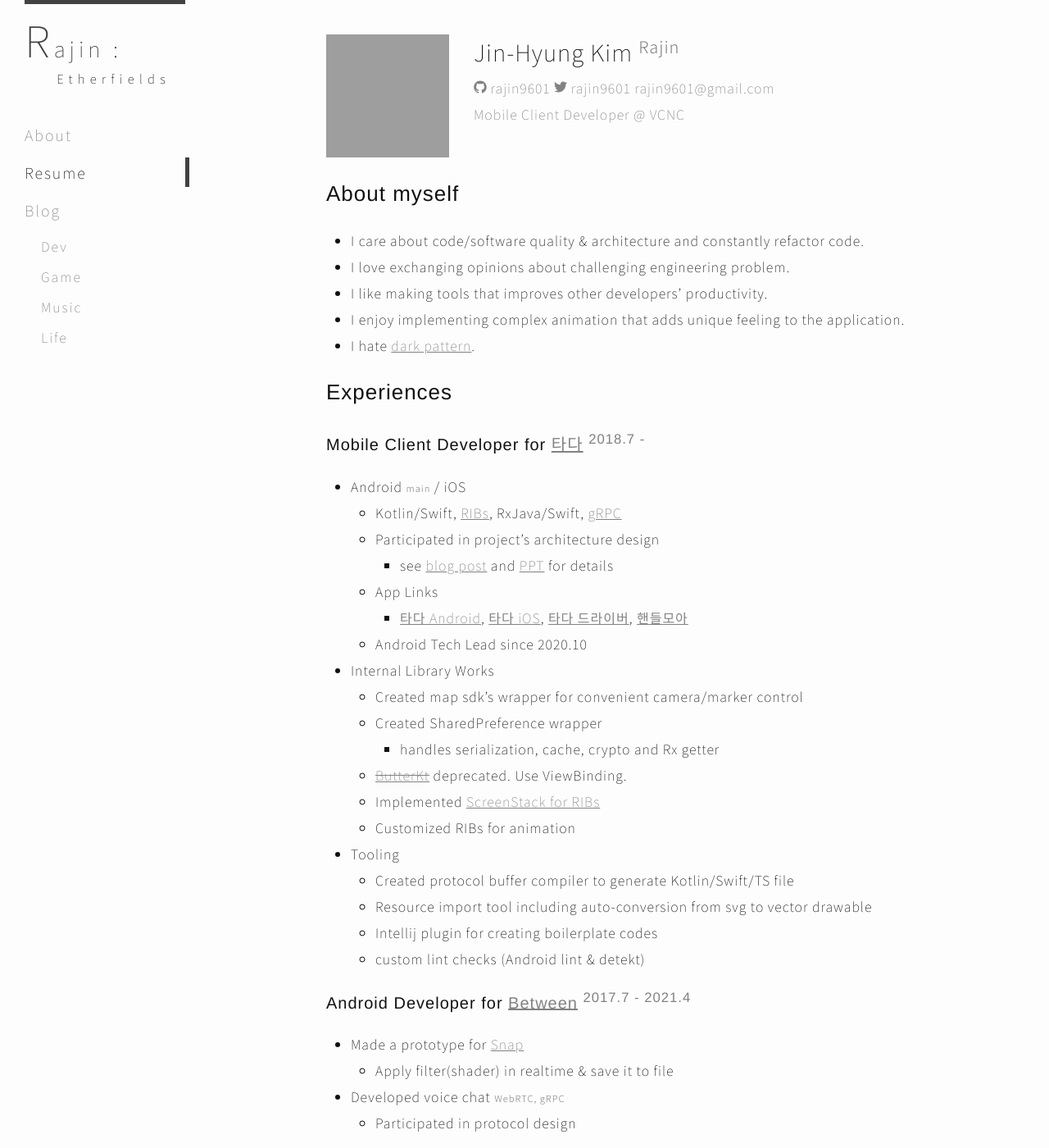
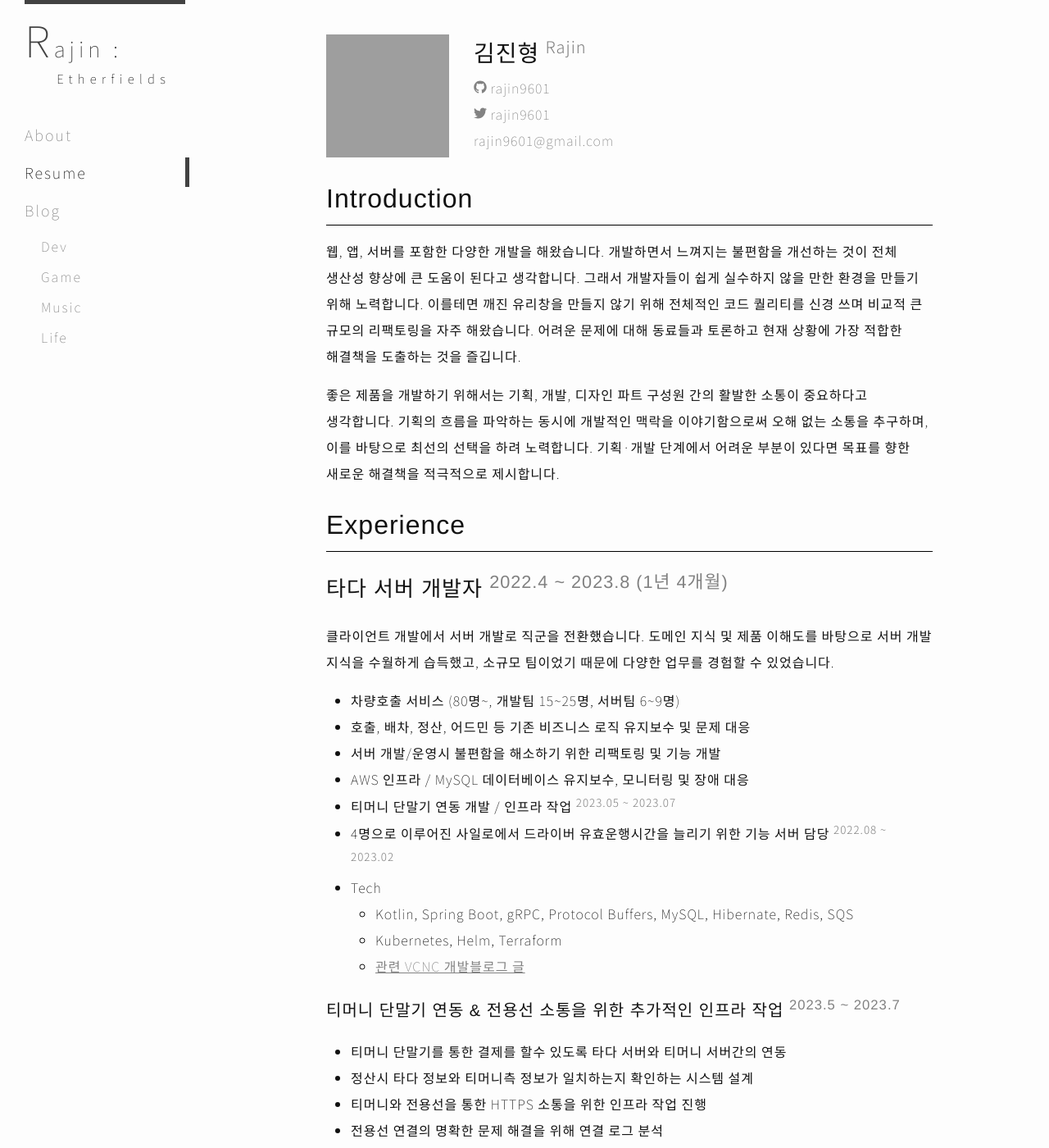
Before and after one commit to Rajin9601/rajin9601.github.io, a Jekyll site: the page built from resume.md, in a window 1280 px wide and 1400 px high. Shown: the whole window at 82% size. Built offline with Jekyll 4.4.1, drawn with Linux system fonts in a browser that asks for light colours; some of the changed text lies outside the part shown; grey boxes are pictures that could not be loaded.

Commit message:
switch resume

```diff
--- a/resume.md
+++ b/resume.md
@@ -8,77 +8,137 @@ permalink: /resume/
     <div id="profile">
     </div>
     <div id="info">
-        <div id="info-name">Jin-Hyung Kim <sup>Rajin</sup></div>
-        {% include icon-github.html username=site.github_username %}
-        {% include icon-twitter.html username=site.twitter_username %}
+        <div id="info-name">김진형 <sup>Rajin</sup></div>
+        {% include icon-github.html username=site.github_username %} <br>
+        {% include icon-twitter.html username=site.twitter_username %} <br>
         <a href="mailto:rajin9601@gmail.com">rajin9601@gmail.com</a>
-        <div id="status">Mobile Client Developer @ VCNC</div>
     </div>
 </div>
 
-## About myself
+# Introduction
 
-* I care about code/software quality & architecture and constantly refactor code.
-* I love exchanging opinions about challenging engineering problem.
-* I like making tools that improves other developers' productivity.
-* I enjoy implementing complex animation that adds unique feeling to the application.
-* I hate [dark pattern](https://darkpatterns.org/).
+웹, 앱, 서버를 포함한 다양한 개발을 해왔습니다. 개발하면서 느껴지는 불편함을 개선하는 것이 전체 생산성 향상에 큰 도움이 된다고 생각합니다. 그래서 개발자들이 쉽게 실수하지 않을 만한 환경을 만들기 위해 노력합니다. 이를테면 깨진 유리창을 만들지 않기 위해 전체적인 코드 퀄리티를 신경 쓰며 비교적 큰 규모의 리팩토링을 자주 해왔습니다. 어려운 문제에 대해 동료들과 토론하고 현재 상황에 가장 적합한 해결책을 도출하는 것을 즐깁니다.
 
-## Experiences
+좋은 제품을 개발하기 위해서는 기획, 개발, 디자인 파트 구성원 간의 활발한 소통이 중요하다고 생각합니다. 기획의 흐름을 파악하는 동시에 개발적인 맥락을 이야기함으로써 오해 없는 소통을 추구하며, 이를 바탕으로 최선의 선택을 하려 노력합니다. 기획·개발 단계에서 어려운 부분이 있다면 목표를 향한 새로운 해결책을 적극적으로 제시합니다.
 
-### Mobile Client Developer for [타다](https://tadatada.com/) <sup>2018.7 - </sup>
+# Experience
 
-* Android <small>main</small> / iOS
-    * Kotlin/Swift, [RIBs](https://github.com/uber/RIBs), RxJava/Swift, [gRPC](https://grpc.io/)
-    * Participated in project's architecture design
-        * see [blog post](http://engineering.vcnc.co.kr/2019/05/tada-client-development/) and [PPT](https://docs.google.com/presentation/d/e/2PACX-1vRBYACbRdO0rK71Ee-DHxL_TcjLLIpJnpD39S3OUPIupKQKZ_fV4ofq81oMY56yVLalDeTwflH1vkQ2/pub?start=false&loop=false&delayms=10000&slide=id.p) for details
-    * App Links
-        * [타다 Android](https://play.google.com/store/apps/details?id=kr.co.vcnc.tada), [타다 iOS](https://apps.apple.com/kr/app/%ED%83%80%EB%8B%A4/id1422751774), [타다 드라이버](https://play.google.com/store/apps/details?id=kr.co.vcnc.tada.driver), [핸들모아](https://play.google.com/store/apps/details?id=kr.co.vcnc.handlemoa)
-    * Android Tech Lead since 2020.10
-* Internal Library Works
-    * Created map sdk's wrapper for convenient camera/marker control
-    * Created SharedPreference wrapper
-        * handles serialization, cache, crypto and Rx getter
-    * [~~ButterKt~~](https://www.rajin.me/dev/2018/08/05/ButterKt.html) deprecated. Use ViewBinding.
-    * Implemented [ScreenStack for RIBs](https://github.com/uber/RIBs/tree/master/android/libraries/rib-screen-stack-base)
-    * Customized RIBs for animation
-* Tooling
-    * Created protocol buffer compiler to generate Kotlin/Swift/TS file
-    * Resource import tool including auto-conversion from svg to vector drawable
-    * Intellij plugin for creating boilerplate codes
-    * custom lint checks (Android lint & detekt)
+## 타다 서버 개발자 <sup>2022.4 ~ 2023.8 (1년 4개월)</sup>
 
-### Android Developer for [Between](https://between.us/) <sup>2017.7 - 2021.4</sup>
+클라이언트 개발에서 서버 개발로 직군을 전환했습니다. 도메인 지식 및 제품 이해도를 바탕으로 서버 개발 지식을 수월하게 습득했고, 소규모 팀이었기 때문에 다양한 업무를 경험할 수 있었습니다.
 
-* Made a prototype for [Snap](https://youtu.be/LHHKSWS7oTg?t=114)
-    * Apply filter(shader) in realtime & save it to file
-* Developed voice chat <small>WebRTC, gRPC</small>
-    * Participated in protocol design
+- 차량호출 서비스 (80명~, 개발팀 15~25명, 서버팀 6~9명)
+- 호출, 배차, 정산, 어드민 등 기존 비즈니스 로직 유지보수 및 문제 대응
+- 서버 개발/운영시 불편함을 해소하기 위한 리팩토링 및 기능 개발
+- AWS 인프라 / MySQL 데이터베이스 유지보수, 모니터링 및 장애 대응
+- 티머니 단말기 연동 개발 / 인프라 작업 <sup>2023.05 ~ 2023.07</sup>
+- 4명으로 이루어진 사일로에서 드라이버 유효운행시간을 늘리기 위한 기능 서버 담당 <sup>2022.08 ~ 2023.02</sup>
+- Tech
+    - Kotlin, Spring Boot, gRPC, Protocol Buffers, MySQL, Hibernate, Redis, SQS
+    - Kubernetes, Helm, Terraform
+    - [관련 VCNC 개발블로그 글](https://blog-tech.tadatada.com/2019-01-28-tada-system-architecture)
 
-### Internship at 42 Company <sup>2016.12 - 2017.1</sup>
+### 티머니 단말기 연동 & 전용선 소통을 위한 추가적인 인프라 작업 <sup>2023.5 ~ 2023.7</sup>
 
-* Developed simple contents crawler for Slide
+- 티머니 단말기를 통한 결제를 할수 있도록 타다 서버와 티머니 서버간의 연동
+- 정산시 타다 정보와 티머니측 정보가 일치하는지 확인하는 시스템 설계
+- 티머니와 전용선을 통한 HTTPS 소통을 위한 인프라 작업 진행
+- 전용선 연결의 명확한 문제 해결을 위해 연결 로그 분석
 
-### Internship at Ultracaption <sup>2015.07 - 08</sup>
+### CI 시간 최적화
 
-* Developed iOS Application PLAIN
+- CI의 실행 시간이 어느 순간부터 계속 timeout에 걸리는 문제 해결
+- async profiler를 통해 GC 실행시간이 병목임을 발견
+- Memory dump 후 분석결과, [mockito-inline](https://github.com/mockito/mockito/issues/1614) 과 [spring 의 Cglib2AopProxy](https://github.com/spring-projects/spring-framework/issues/12663)에 메모리 leak 이 존재하는 것을 발견 & Work-around 적용
 
-## Education
+### 무이자 대출 시스템 개발 및 운영 <sup>2022.5 ~ </sup>
 
-* Seoul National University, Majoring in Computer Science and Engineering <sup>2014 - 2021</sup>
-    * Vice President of [WaffleStudio](https://www.facebook.com/wafflestudio/) <sup>2015 - 2016</sup>
-    * 17th Place in ACM-ICPC Asia Daejeon as a team <sup>2015</sup>
-    * Presidential Science Scholarship <sup>2014</sup>
-* Gyeong-gi Science High School <sup>2011 - 2014</sup>
-    * Gold in Korean Olympiad of Informatics, National <sup>2013</sup>
+- VCNC 측에서 드라이버에게 무이자 대출을 해주고 원금은 12개월에 걸쳐서 운행 수익의 n% 를 상환수수료로 걷어 대출상환을 하도록 하는 시스템 설계 및 구현
+- 1개월에 100만원까지만 상환수수료를 걷고 그 이상 운행하였을시엔 상환수수료를 상환하지 않는 구조 설계 및 구현
+- 티머니를 통한 정산 시스템과 상환수수료를 연동
+- 운영하며 나온 CS 대응을 위한 기능 구현
 
-## Side-Projects
+### 본인인증 & 소셜 로그인 연동 <sup>2023.4 ~ 2023.6</sup>
 
-* [SNUTT2](https://snutt.kr/) 2015 - 2021.02
-    * iOS Developer
+- 본인인증 필수화 기능 설계
+- 소셜 로그인 (카카오/애플) 연동
+
+## 타다 클라이언트 개발자 <sup>2018.7 ~ 2022.4 (3년 6개월)</sup>
+
+안드로이드와 iOS를 전부 담당하는 클라이언트 팀이었습니다. 처음 앱을 만들 때부터 아키텍처 설계에 깊이 관여했으며, 출시 당시에는 기능 개발 외적인 부분(인터널 라이브러리, RIBs 개조, 툴링)을 주로 담당했습니다. ([워크샵에서 발표한 PPT](https://docs.google.com/presentation/d/e/2PACX-1vRBYACbRdO0rK71Ee-DHxL_TcjLLIpJnpD39S3OUPIupKQKZ_fV4ofq81oMY56yVLalDeTwflH1vkQ2/pub?start=false&loop=false&delayms=10000&slide=id.p) 참고)
+
+- 클라이언트 팀 (5 ~ 6명 규모. 2020.10 부터 Android Tech Lead)
+- 타다 라이더/드라이버 앱 출시 및 유지보수
+- 핸들모아 (대리운전 기사용 앱) 출시 및 유지보수
+- RIBs 을 VCNC 상황에 맞게 수정 및 유지보수
+- 클라이언트 내부 라이브러리 & 툴링 개발
+- 인앱 브라우저를 최대한 네이티브처럼 보이기 위해 전체 구조 설계 & 앱쪽 구현
+- Tech
+    - Kotlin/Swift, [RIBs](https://github.com/uber/RIBs), RxJava/Swift, gRPC, Protocol Buffers, Moshi, [Motif](https://github.com/uber/motif)
+    - [관련 VCNC 개발블로그 글](https://blog-tech.tadatada.com/2019-05-08-tada-client-development)
+
+### RIBs 를 VCNC 상황에 맞게 수정 & 유지보수
+
+- Uber 에서 만든 라이브러리 [RIBs](https://github.com/uber/RIBs) 을 VCNC 에서 사용하며 불편한 부분들을 수정하여 사용
+- 애니메이션을 RIB 내부에서 지원하여 View와 ViewModel의 lifecycle 이 RIB 퇴장 애니메이션시 어색하지 않도록 수정
+- 안드로이드 BackStack 에 해당하는 RIBs의 ScreenStack 구현
+- Activity 단위로 이뤄졌던 firebase screen logging 을 RIBs 상황에 맞게 구현
+- 이전 RIBs 에서 아쉬웠던 부분들을 고친 버전을 새롭게 개발하는 앱(핸들모아)에 적용해본후 동료들의 피드백을 받아 타다 앱에 적용
+
+### protocol buffer generator code 커스텀화 & 유지보수
+
+- Protocol Buffers 를 통해 생성된 java code 의 경우, Builder 패턴 사용과 독자적인 JSON serialize, deserialize 방식을 제공 중
+- Kotlin data class 형태와 클라이언트에서 많이 사용하는 JSON Library 를 사용하기 위해 proto 파일이 다른 프로그래밍 언어로 transpile 되는 과정을 이해한 후, 원하는 형태의 generated code 를 만들기 위해서 protoc compiler plugin 을 수정함
+- oneof 를 enum class 형태로 제공하도록 수정
+- Protobuf 3.15 에 추가된 optional 을 지원하도록 수정
+- Kotlin, Swift 버전 제작 후, TypeScript 에서 최소 용량을 가지기 위해 binary format 을 사용하지 않고 JSON 직렬화/역직렬화에 꼭 필요한 코드만 넣은 버전을 제작
+
+### 네이티브 앱처럼 보이는 인앱 브라우저
+
+- 앱의 기능의 일부를 웹으로 구현하기 위한 베이스 작업
+- 인앱 브라우저를 네이티브 앱처럼 보이기 위한 구조 설계
+- 웹과 앱간의 소통 api 설계 및 안드로이드 파트 구현
+- [stackflow](https://github.com/daangn/stackflow) 와 화면 진입시 로딩/에러/애니메이션 처리에 집중
+
+## 비트윈 안드로이드 개발자 <sup>2017.7 ~ 2018.7 (1년)</sup>
+
+타다에서 클라이언트 개발자로 일하기 전에, 비트윈에서 1년 간 안드로이드 앱 개발을 했습니다.
+
+- 안드로이드 팀 (4명)
+- [움짤기능](https://youtu.be/LHHKSWS7oTg?t=114) : Working Prototype 까지 작업
+    - Shader를 사용해 필터를 입혀 실시간으로 보여주면서 파일로 저장.
+- 음성통화 : WebRTC, gRPC 를 적용하여 개발
+    - 프로토콜 디자인에 참여
+
+## 그 외 경력
+
+- 42 Company (2016.12 - 2017.1) - 컨텐츠 크롤러 개발 & 내부 어드민 효율화
+- Ultracaption (2015.7 - 2015.8) - PLAIN iOS 앱 개발
+
+# Education
+
+- 서울대학교 컴퓨터공학 학사 <sup>2014 ~ 2021</sup>
+    - 산업기능요원 <sup>2017 ~ 2020</sup>
+- 경기과학고등학교 <sup>2011 ~ 2014</sup>
+
+# Presentations
+
+- [Kotlin Refactoring Tool](https://docs.google.com/presentation/d/1PnXGOxkTa466qV2SUrlLVtQy_QmWQq21NOp35hXVX9s/edit?usp=sharing) <sup>2022.10</sup>
+    - 큰 규모의 기계적 리팩토링을 위해 만든 Kotlin 코드를 프로그래밍으로 변경하는 툴 설명
+- [타다 안드로이드 기반 작업](https://docs.google.com/presentation/d/e/2PACX-1vRBYACbRdO0rK71Ee-DHxL_TcjLLIpJnpD39S3OUPIupKQKZ_fV4ofq81oMY56yVLalDeTwflH1vkQ2/pub?start=false&loop=false&delayms=10000&slide=id.p) <sup>2018.12</sup>
+    - 타다 클라이언트 개발시 했던 기반작업들 요약
+
+# ETC
+
+* [WaffleStudio](https://www.facebook.com/wafflestudio/) 동아리 활동 <sup>2015 ~ 2016</sup>
+* 한국정보올림피아드 전국 본선 금상<sup>2013</sup>
+
+# Side-Projects
+
+* [SNUTT2](https://snutt.kr/) <sup>2015 ~ 2021</sup>
+    * 5명 중 iOS 담당.
     * [Link to AppStore](https://itunes.apple.com/kr/app/snutt-서울대학교-시간표-앱/id1215668309?mt=8), [Link to Github](https://github.com/wafflestudio/SNUTT-iOS)
 * [21 Days](http://store.steampowered.com/app/607660/21_Days/)
-    * Main Programmer
-        * Created dialog system & parser
+    * 총 6명. 2명 프로그래머 중 리드
 
-<div id="update-date">updated at 2021.10.02</div>
+<div id="update-date">updated at 2023.12.06</div>
```
Also changed, not shown: resume2.md (deleted, +0 -143 lines).
